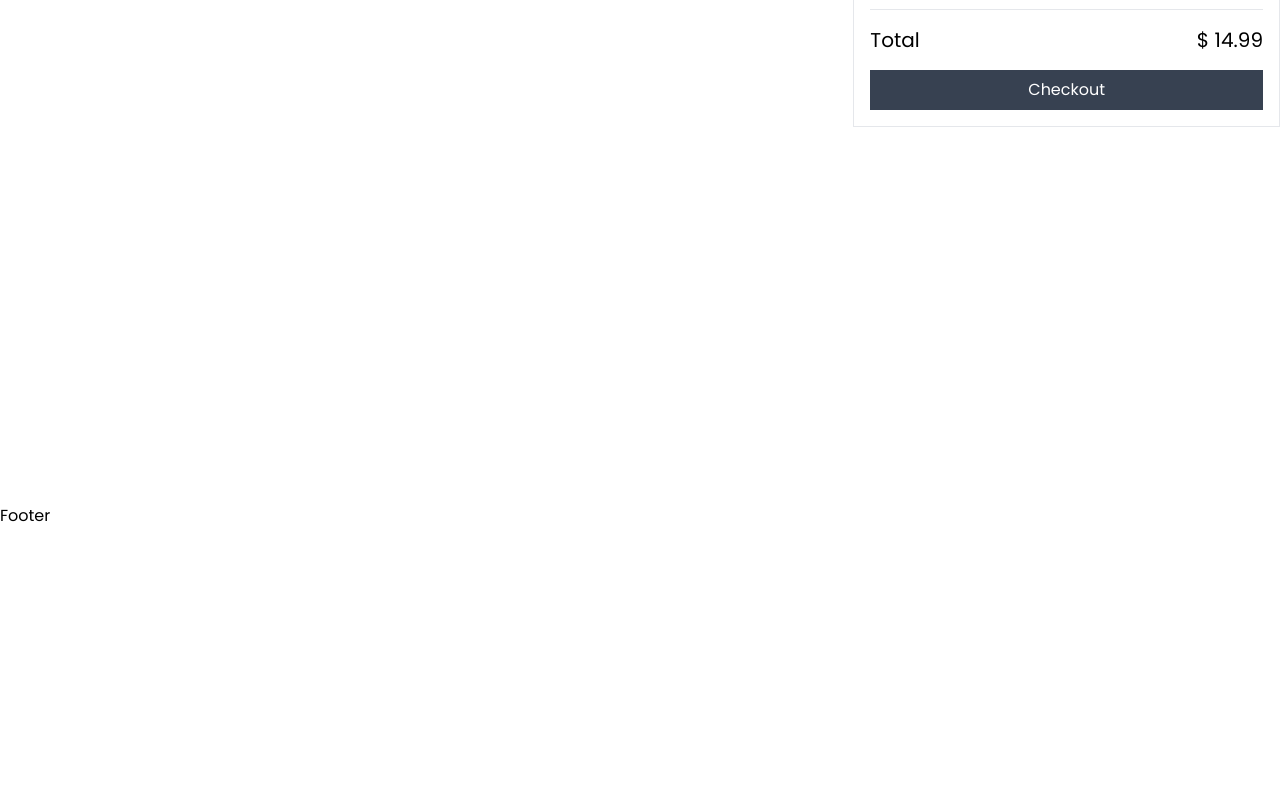
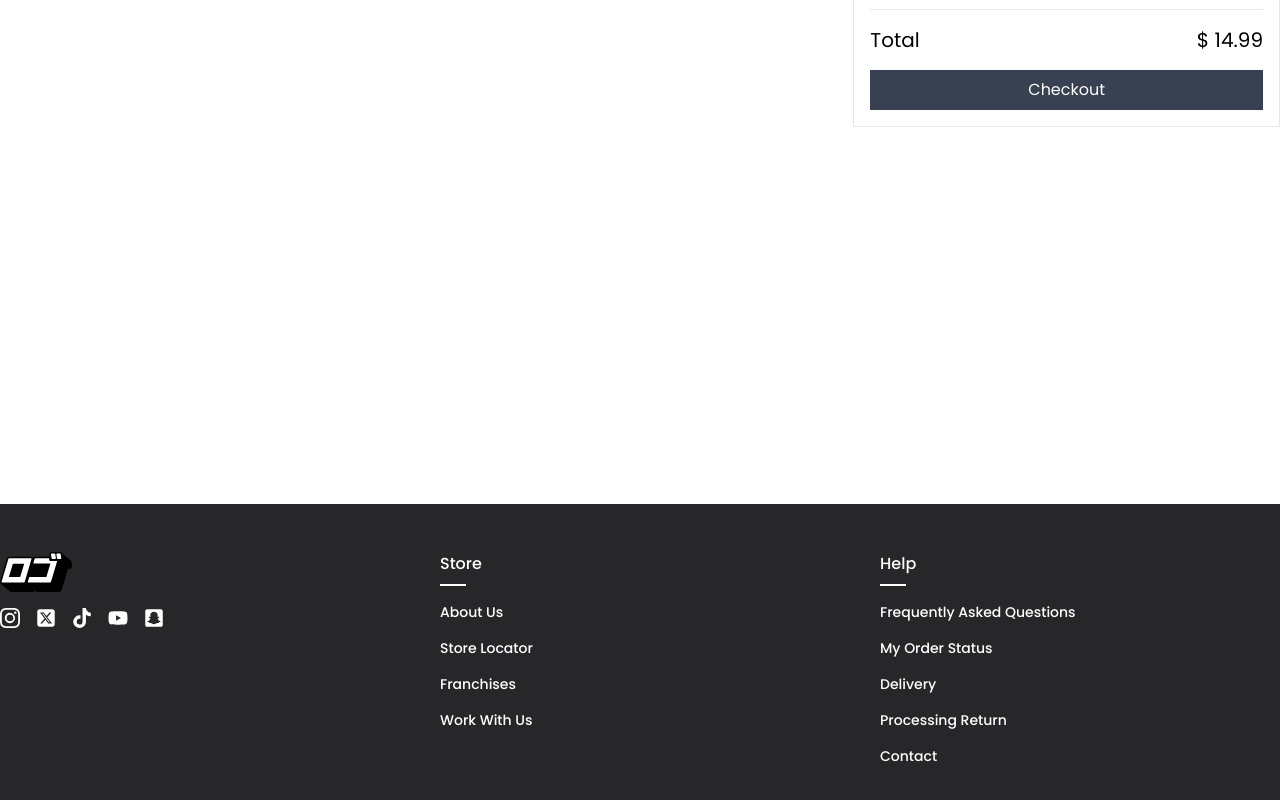
Before and after one commit to andrewmartinn/ecommerce-store-ui, a React (Vite) app: page /cart in a window 1280 px wide. Shown: the part 392-1192 px from the top of the page. Before the commit the page ends 920 px from the top, so only its background shows below. Built offline with nearby package versions, Linux system fonts and the light colour scheme.

Commit message:
feat: added footer

```diff
--- a/src/components/common/Footer.tsx
+++ b/src/components/common/Footer.tsx
@@ -1,4 +1,46 @@
+import { Link } from "react-router-dom";
+import Logo from "../../assets/logo.svg";
+import { BsInstagram } from "react-icons/bs";
+import { FaSquareXTwitter } from "react-icons/fa6";
+import { FaYoutube, FaSnapchatSquare, FaTiktok } from "react-icons/fa";
+
 const Footer = () => {
-  return <div>Footer</div>;
+  return (
+    <footer className="bg-zinc-800 py-12">
+      <div className="container mx-auto grid grid-cols-1 lg:grid-cols-3 gap-10 text-white font-medium">
+        <div>
+          <img src={Logo} alt="" />
+          <div className="flex gap-4 mt-4">
+            <BsInstagram className="text-xl" />
+            <FaSquareXTwitter className="text-xl" />
+            <FaTiktok className="text-xl" />
+            <FaYoutube className="text-xl" />
+            <FaSnapchatSquare className="text-xl" />
+          </div>
+        </div>
+        <div>
+          <p>Store</p>
+          <div className="h-[2px] w-[26px] bg-white mt-2"></div>
+          <div className="flex flex-col gap-4 mt-4 text-sm">
+            <Link to="/">About Us</Link>
+            <Link to="/">Store Locator</Link>
+            <Link to="/">Franchises</Link>
+            <Link to="/">Work With Us</Link>
+          </div>
+        </div>
+        <div>
+          <p>Help</p>
+          <div className="h-[2px] w-[26px] bg-white mt-2"></div>
+          <div className="flex flex-col gap-4 mt-4 text-sm">
+            <Link to="/">Frequently Asked Questions</Link>
+            <Link to="/">My Order Status</Link>
+            <Link to="/">Delivery</Link>
+            <Link to="/">Processing Return</Link>
+            <Link to="/">Contact</Link>
+          </div>
+        </div>
+      </div>
+    </footer>
+  );
 };
 export default Footer;
```
